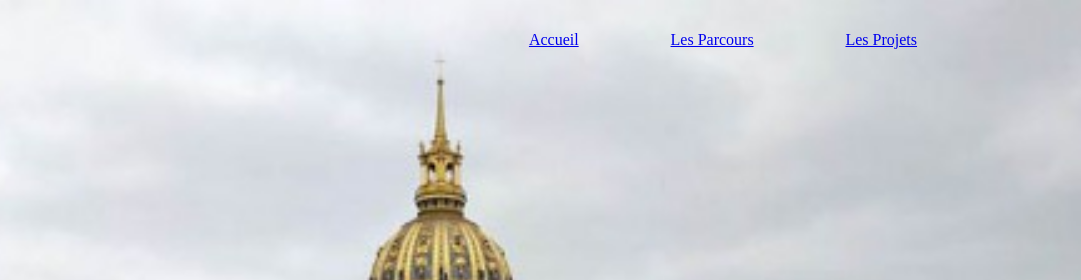
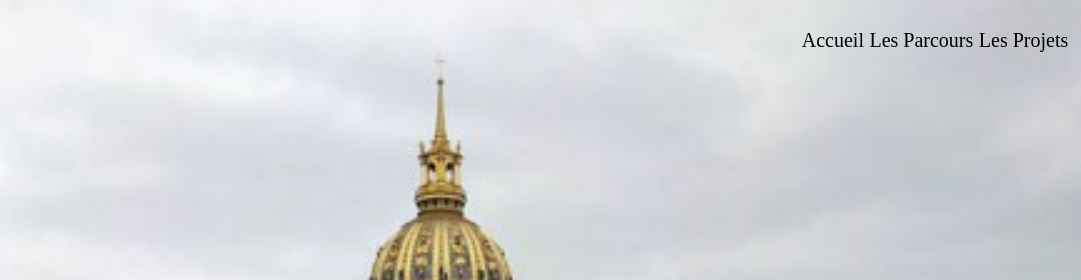
Before and after one commit to Clansou/Projet_SCSS_MuseeDeL-armee, a plain HTML site: page index.html in a window 1280 px wide. Shown: the top 280 px of the page, 199-1280 px from the left. Drawn offline with Linux system fonts and the light colour scheme.

Commit message:
:hammer: Update Navbar

```diff
--- a/index.scss
+++ b/index.scss
@@ -4,25 +4,21 @@
     box-sizing: border-box;
   }
 
-@for $i from 1 through 3{
-    .padding_y-#{$i}{
-        padding-top: 20px * $i;
-        padding-bottom: 20px * $i;
-    }
-}
+
 body{
     width: 100%;
     height: 100%;
 }
 header{
-    position: absolute;
+    position: fixed;
     height: 10vh;
     width: 100%;
+    z-index: 1;
     div{
         margin-left: 10px;
         height: 10vh;
         display: grid;
-        grid-template-columns: 15vw 75vw;
+        grid-template-columns: 15vw 85vw;
         .image {
             img{
                 width: auto;
@@ -34,14 +30,17 @@ header{
         nav{
             div{
                 margin-left: auto;
-                width: 50%;
+                margin-right: 20px;
+                width: 25%;
                 height: 100%;
                 display: flex;
                 justify-content: space-around;
                 list-style: none;
                 align-items: center;
-                li{
+                a{
                     font-size: 20px;
+                    text-decoration: none;
+                    color: black;
                 }
             }
         }
--- a/package.json
+++ /dev/null
@@ -1,5 +0,0 @@
-{
-  "dependencies": {
-    "scrollmagic": "^2.0.8"
-  }
-}
```
Also changed, not shown: index.css, 2 other files.
